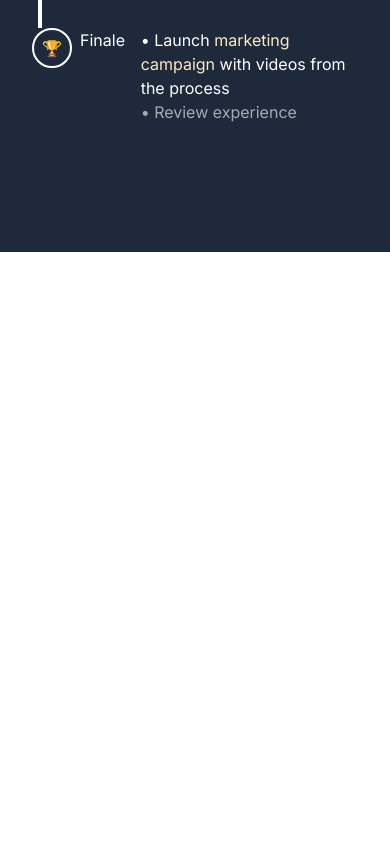
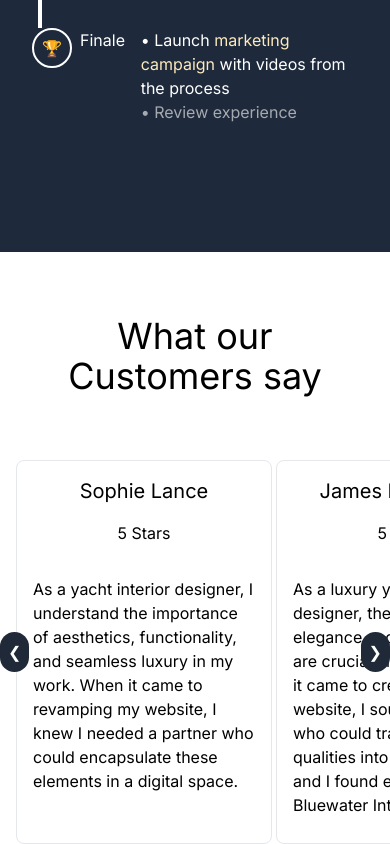
Before and after one commit to jakobnunnendorf/bluewater-interiors, a Next.js app in the folder web-app/: page / in a window 390 px wide. Shown: the part 2494-3338 px from the top of the page. Before the commit the page ends 2746 px from the top, so only its background shows below. Built offline with nearby package versions, Linux system fonts and the light colour scheme.

Commit message:
feat & style(CustomerReviews.tsx): make responsive & add carousel

```diff
--- a/web-app/app/HomePageComponents/CustomerReviews/CustomerReviews.tsx
+++ b/web-app/app/HomePageComponents/CustomerReviews/CustomerReviews.tsx
@@ -1,4 +1,5 @@
-import React from 'react';
+"use client";
+import React, { useState } from "react";
 import Review from "@/app/HomePageComponents/CustomerReviews/Review";
 
 function CustomerReviews() {
@@ -8,39 +9,75 @@ function CustomerReviews() {
       rating: 5,
       review: `As a yacht interior designer, I understand the importance of aesthetics, functionality,
             and seamless luxury in my work. When it came to revamping my website, I knew I needed a partner
-            who could encapsulate these elements in a digital space.`
+            who could encapsulate these elements in a digital space.`,
     },
     {
       name: "James Harrington",
       rating: 5,
       review: `As a luxury yacht interior designer, the details of elegance and sophistication are crucial in my work.
     When it came to creating a new website, I sought a partner who could translate these qualities into a digital format,
-    and I found exactly that with Bluewater Interiors.`
+    and I found exactly that with Bluewater Interiors.`,
     },
     {
       name: "Laura Bennett",
       rating: 5,
       review: `In my career as a yacht interior designer, presenting my work online with the same level of luxury
     and precision I offer my clients is essential. Bluewater Interiors exceeded my expectations,
-    delivering a website that perfectly showcases the beauty and functionality of my designs.`
-        }
+    delivering a website that perfectly showcases the beauty and functionality of my designs.`,
+    },
+  ];
 
-    ]
+  const [currentIndex, setCurrentIndex] = useState(0);
+
+  const handlePrev = () => {
+    setCurrentIndex((prevIndex) =>
+      prevIndex === 0 ? reviews.length - 1 : prevIndex - 1,
+    );
+  };
+
+  const handleNext = () => {
+    setCurrentIndex((prevIndex) =>
+      prevIndex === reviews.length - 1 ? 0 : prevIndex + 1,
+    );
+  };
+
   return (
-        <div className="w-full ">
-            <h2 className="text-4xl p-16 text-center">What our Customers say</h2>
-            <ul className="flex items-center justify-around align-baseline w-2/3 mx-auto ">
-                {
-                    reviews.map((review, index) => (
-                        <li key={index}>
+    <div className="relative w-full">
+      <h2 className="p-16 text-center text-4xl">What our Customers say</h2>
+      <div className="relative flex items-center justify-center overflow-hidden">
+        <button
+          className="absolute left-0 z-10 rounded-full bg-gray-800 p-2 text-white"
+          onClick={handlePrev}
+        >
+          &#10094;
+        </button>
+        <ul
+          className="flex w-full transition-transform duration-500 ease-in-out"
+          style={{ transform: `translateX(-${currentIndex * 33.3333}%)` }}
+        >
+          {reviews.map((review, index) => (
+            <li
+              key={index}
+              className="w-1/3 flex-shrink-0 px-4"
+              style={{
+                transform: `translateX(${(index - currentIndex) * 100}%)`,
+              }}
+            >
               <Review
                 name={review.name}
                 rating={review.rating}
                 review={review.review}
               />
-                        </li>))
-                }
+            </li>
+          ))}
         </ul>
+        <button
+          className="absolute right-0 z-10 rounded-full bg-gray-800 p-2 text-white"
+          onClick={handleNext}
+        >
+          &#10095;
+        </button>
+      </div>
     </div>
   );
 }
--- a/web-app/app/page.tsx
+++ b/web-app/app/page.tsx
@@ -1,7 +1,7 @@
 import Hero from "./LayoutComponents/Hero/Hero";
 import Portfolio from "./HomePageComponents/Portfolio/Portfolio";
 import CaseStudy from "./HomePageComponents/CaseStudy/CaseStudy";
-// import CustomerReviews from "@/app/HomePageComponents/CustomerReviews/CustomerReviews";
+import CustomerReviews from "@/app/HomePageComponents/CustomerReviews/CustomerReviews";
 // import ValueProposition from "@/app/HomePageComponents/ValueProposition/ValueProposition";
 // import Offer from "@/app/HomePageComponents/Offer/Offer";
 // import Introduction from "@/app/HomePageComponents/Introduction/Introduction";
@@ -14,7 +14,7 @@ export default function Home() {
       <Hero />
       <Portfolio />
       <CaseStudy />
-      {/*<CustomerReviews />*/}
+      <CustomerReviews />
       {/*<ValueProposition />*/}
       {/*<Offer />*/}
       {/*<Introduction />*/}
```
Lines whose indentation alone changed are shown as unchanged.
